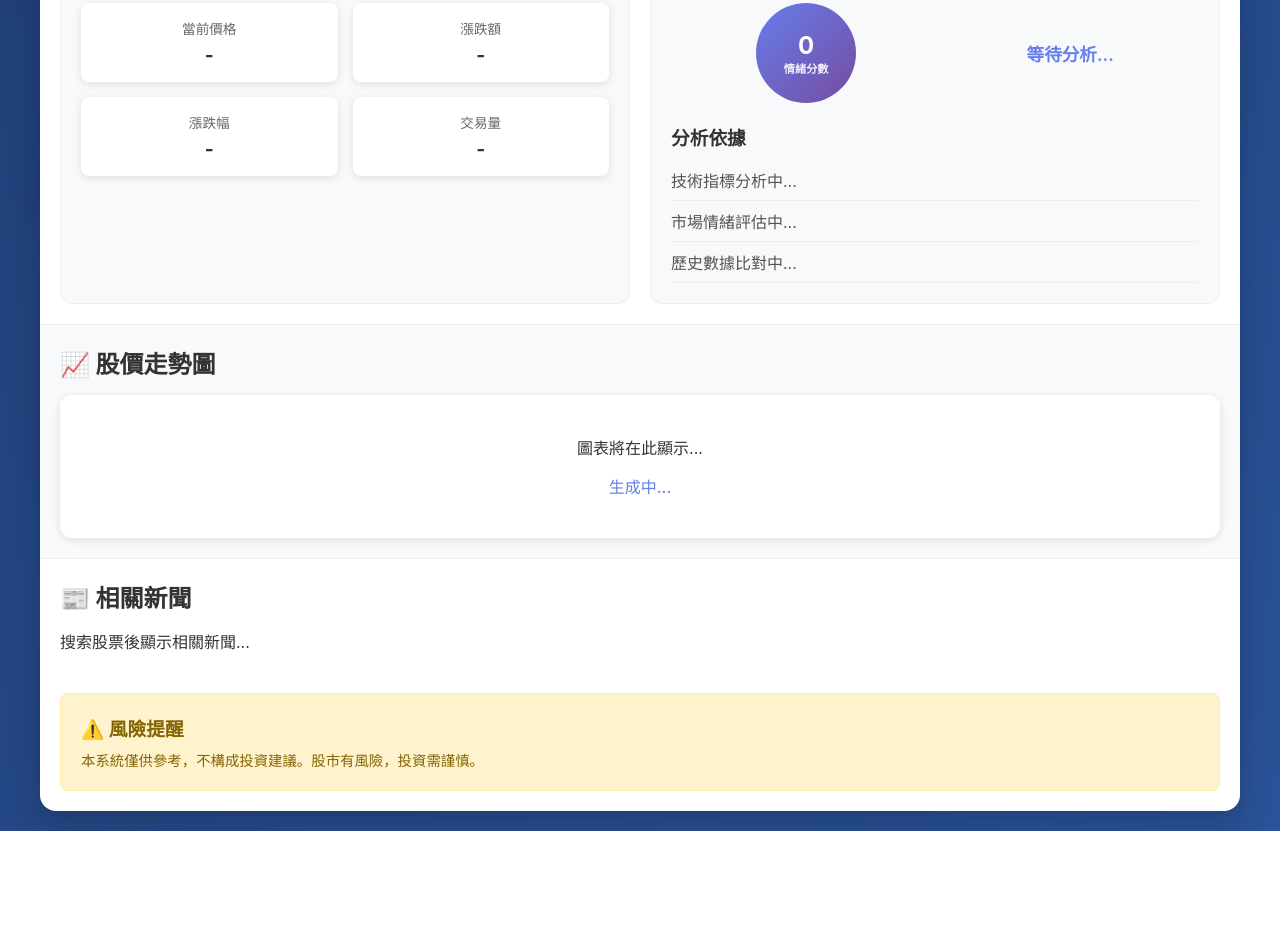
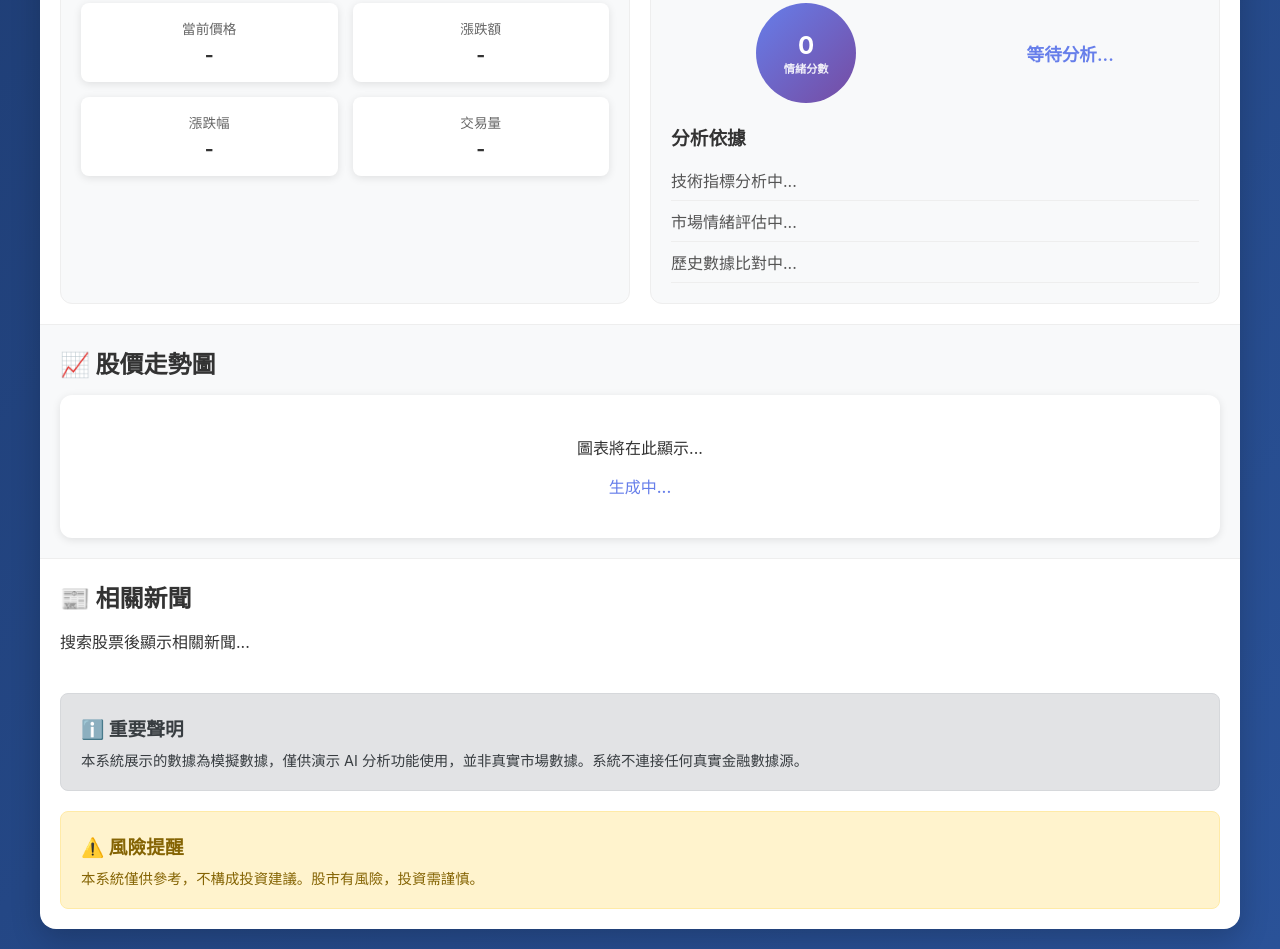
Before and after one commit to suwe2497/TTAA, a website: page ai-stock-analyzer/index.html in a window 1280 px wide. Shown: the part 406-1355 px from the top of the page. Before the commit the page ends 1237 px from the top, so only its background shows below. Drawn offline with Linux system fonts and the light colour scheme.

Commit message:
添加真實性聲明
- 在界面中明確標示系統使用模擬數據
- 添加重要聲明部分，說明數據非真實市場數據
- 更新樣式以區分聲明和風險提醒

```diff
--- a/ai-stock-analyzer/css/style.css
+++ b/ai-stock-analyzer/css/style.css
@@ -272,6 +272,24 @@ header p {
     margin: 0;
 }
 
+.disclaimer {
+    padding: 20px;
+    background: #e2e3e5;
+    border: 1px solid #d6d8db;
+    border-radius: 8px;
+    margin: 20px;
+}
+
+.disclaimer h3 {
+    color: #383d41;
+    margin-bottom: 8px;
+}
+
+.disclaimer p {
+    color: #383d41;
+    font-size: 0.9rem;
+}
+
 .risk-warning {
     padding: 20px;
     background: #fff3cd;
--- a/ai-stock-analyzer/index.html
+++ b/ai-stock-analyzer/index.html
@@ -91,6 +91,11 @@
             </div>
         </div>
 
+        <div class="disclaimer">
+            <h3>ℹ️ 重要聲明</h3>
+            <p>本系統展示的數據為模擬數據，僅供演示 AI 分析功能使用，並非真實市場數據。系統不連接任何真實金融數據源。</p>
+        </div>
+
         <div class="risk-warning">
             <h3>⚠️ 風險提醒</h3>
             <p>本系統僅供參考，不構成投資建議。股市有風險，投資需謹慎。</p>
```
